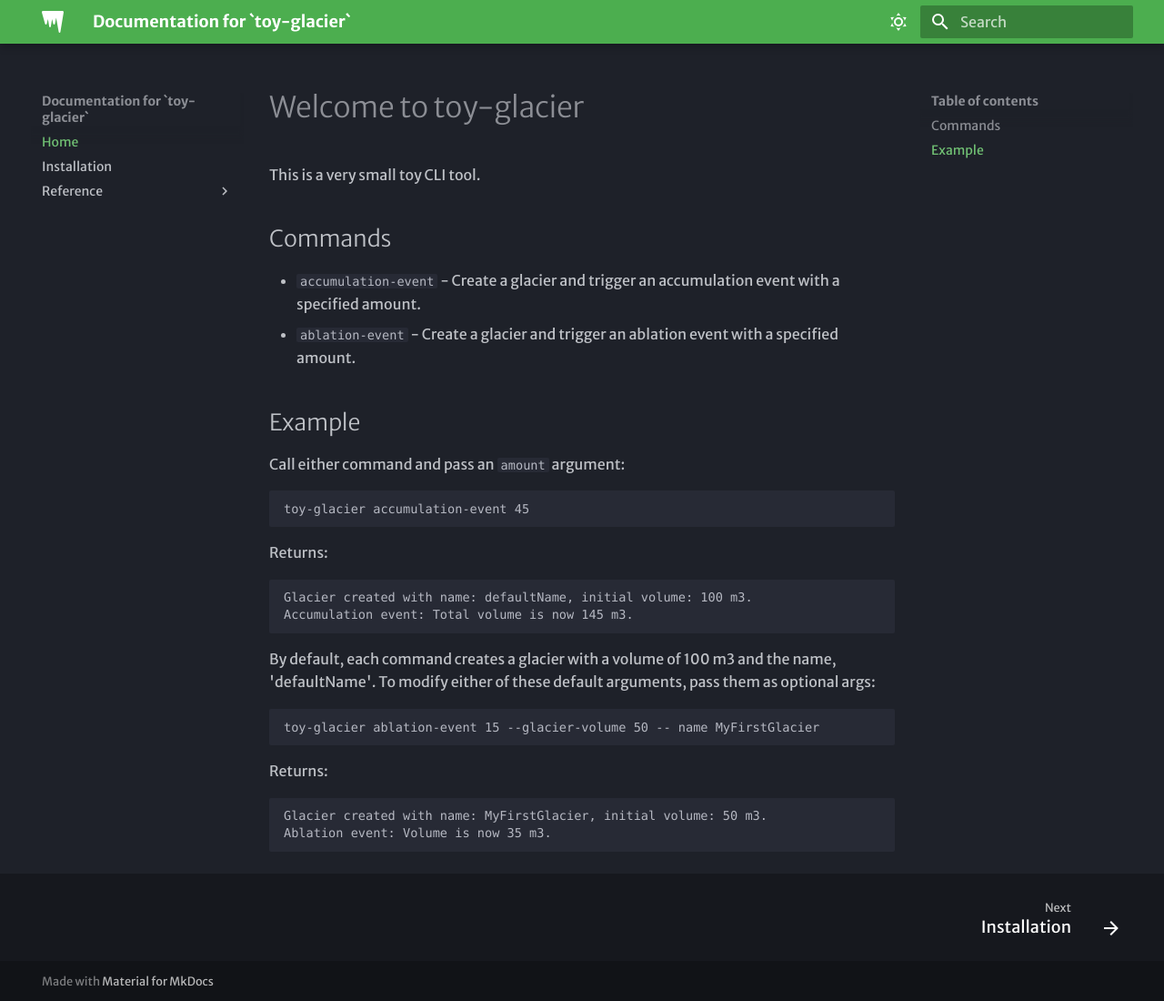
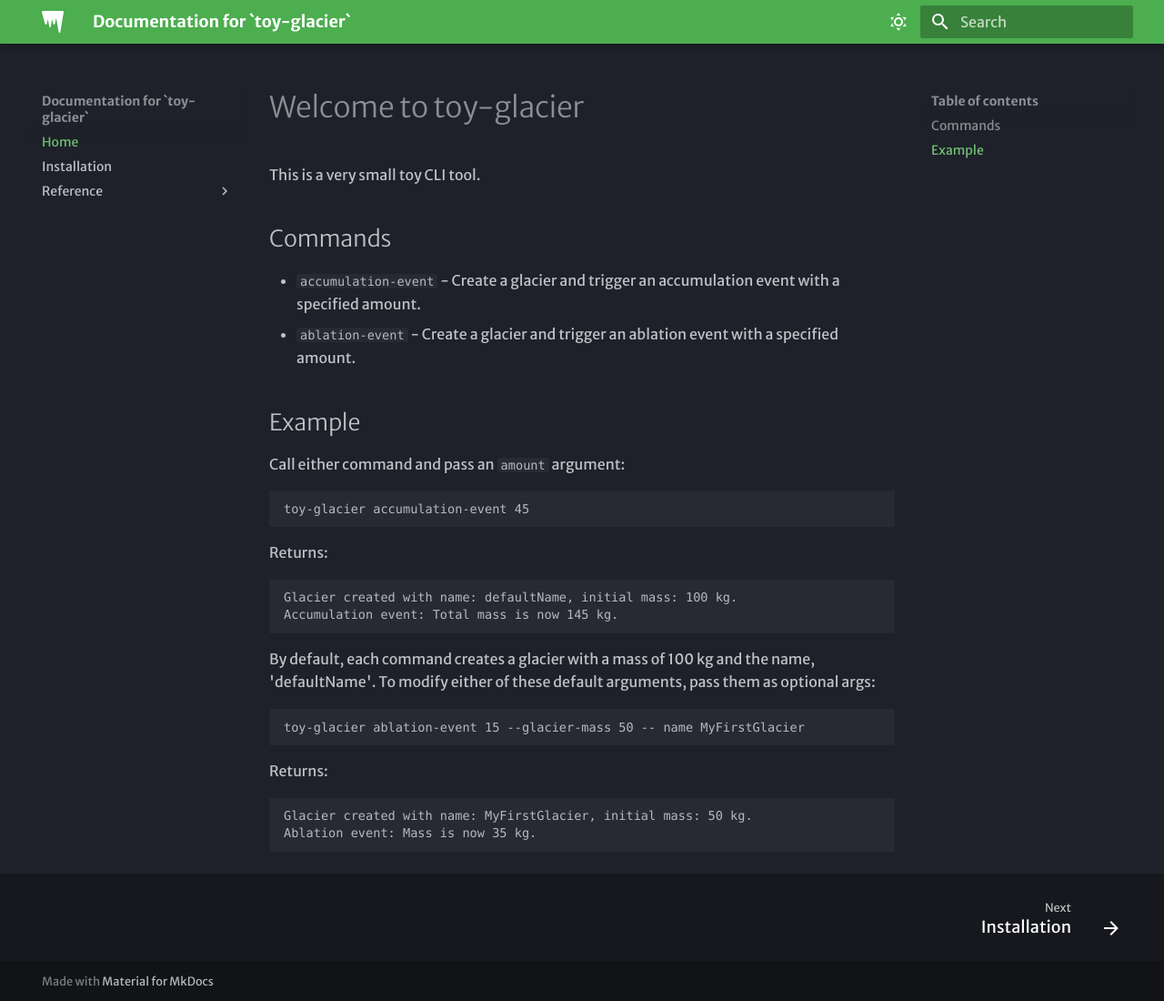
Before and after one commit to e-marshall/toy-glacier, an MkDocs documentation site: the page built from docs/index.md, in a window 1280 px wide and 1100 px high. Shown: the whole window at 91% size. Built offline with MkDocs 1.6.1 and Material for MkDocs 9.7.7, drawn with Linux system fonts in a browser that asks for light colours; some web fonts are replaced.

Commit message:
fix docs publish file and change wording

````diff
--- a/docs/index.md
+++ b/docs/index.md
@@ -16,17 +16,17 @@ toy-glacier accumulation-event 45
 ```
 Returns:
 ```
-Glacier created with name: defaultName, initial volume: 100 m3.
-Accumulation event: Total volume is now 145 m3.
+Glacier created with name: defaultName, initial mass: 100 kg.
+Accumulation event: Total mass is now 145 kg.
 ```
 
-By default, each command creates a glacier with a volume of 100 m3 and the name, 'defaultName'. To modify either of these default arguments, pass them as optional args:
+By default, each command creates a glacier with a mass of 100 kg and the name, 'defaultName'. To modify either of these default arguments, pass them as optional args:
 
 ```
-toy-glacier ablation-event 15 --glacier-volume 50 -- name MyFirstGlacier
+toy-glacier ablation-event 15 --glacier-mass 50 -- name MyFirstGlacier
 ```
 Returns:
 ```
-Glacier created with name: MyFirstGlacier, initial volume: 50 m3.
-Ablation event: Volume is now 35 m3.
+Glacier created with name: MyFirstGlacier, initial mass: 50 kg.
+Ablation event: Mass is now 35 kg.
 ```
````
Also changed, not shown: 5 other files.
